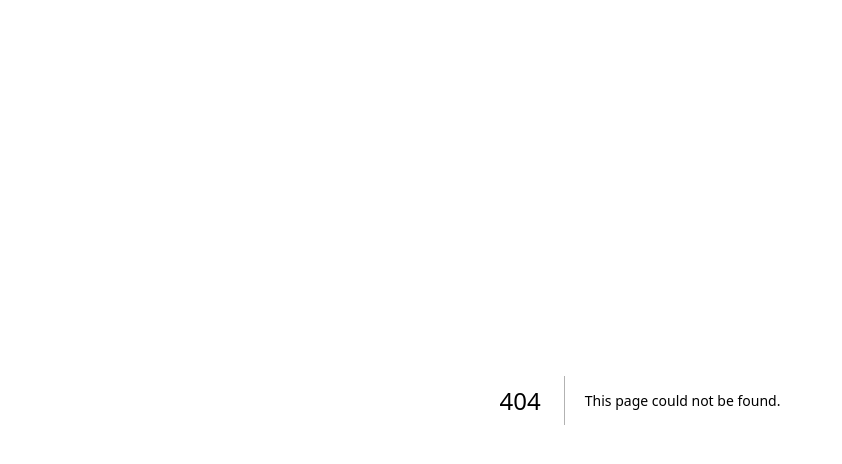
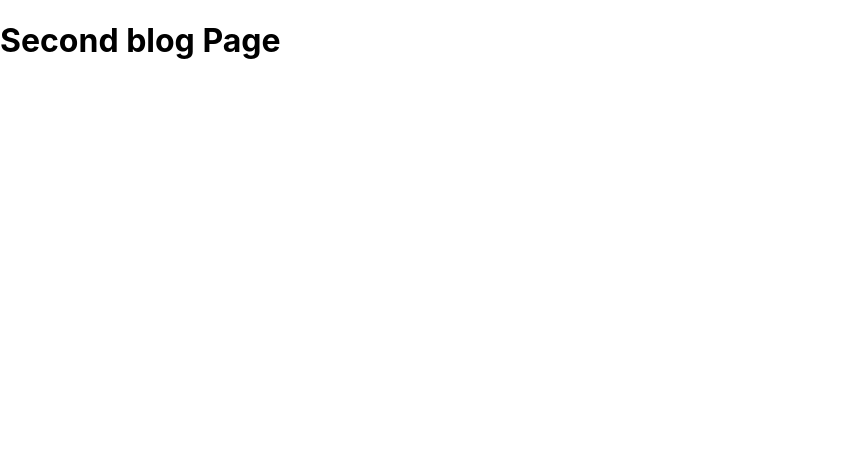
Before and after one commit to aceraven777/nextjs12-tutorial, a Next.js app: page /blog/second in a window 1280 px wide. Before the commit this address had no page. Shown: the top 464 px of the page, without its empty margins (0-842 px from the left). Built offline with nearby package versions, Linux system fonts and the light colour scheme.

Commit message:
Episode 6 - Nested Routes

```diff
--- /dev/null
+++ b/pages/blog/first.js
@@ -0,0 +1,5 @@
+function FirstBlog() {
+    return <h1>First blog Page</h1>
+}
+
+export default FirstBlog
--- /dev/null
+++ b/pages/blog/index.js
@@ -0,0 +1,5 @@
+function Blog() {
+    return <h1>Blog Page</h1>
+}
+
+export default Blog
--- /dev/null
+++ b/pages/blog/second.js
@@ -0,0 +1,5 @@
+function SecondBlog() {
+    return <h1>Second blog Page</h1>
+}
+
+export default SecondBlog
```
